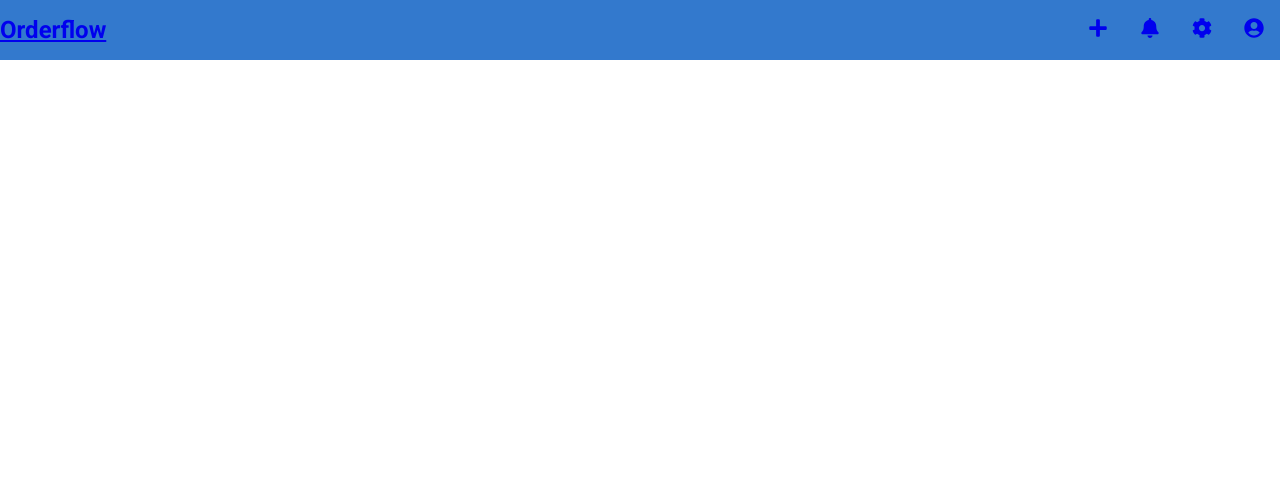
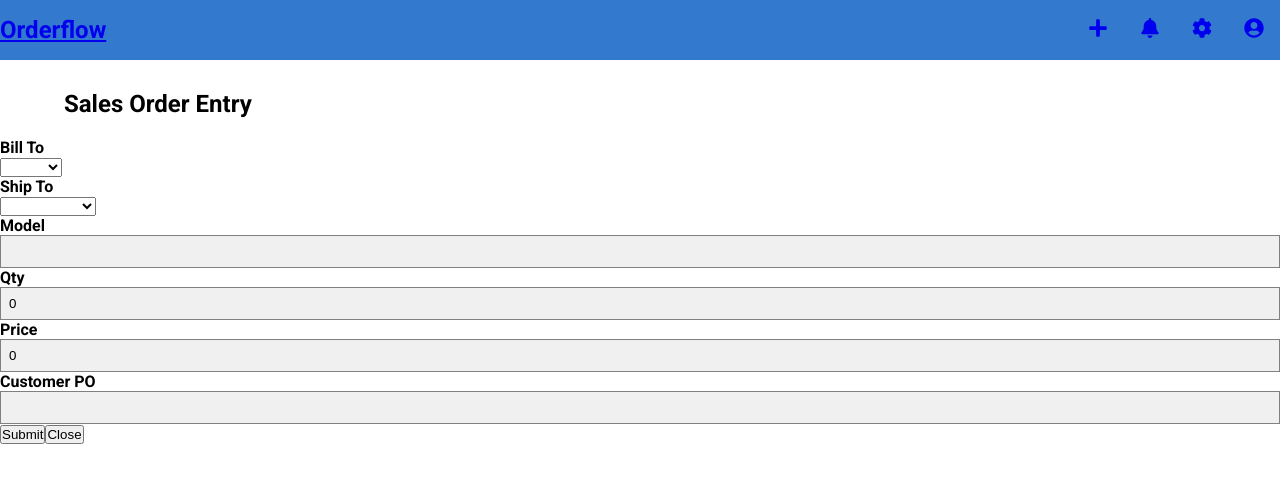
Before and after one commit to jcho-project/orderflow, a React (Create React App) app: page /edit in a window 1280 px wide. Before the commit this address had no page. Shown: the top 482 px of the page. Built offline with nearby package versions, Linux system fonts and the light colour scheme.

Commit message:
create EditForm landing component for editOrder functionality // require selected order to be displayed when redirected to /edit

```diff
--- a/db.json
+++ b/db.json
@@ -119,6 +119,28 @@
       "customer_po": "",
       "id": 10,
       "selected": false
+    },
+    {
+      "bill-to": "",
+      "ship-to": "",
+      "model": "",
+      "quantity": 0,
+      "price": 0,
+      "order_status": "Booked",
+      "line_status": "Booked",
+      "customer_po": "",
+      "id": 11
+    },
+    {
+      "bill-to": "",
+      "ship-to": "",
+      "model": "",
+      "quantity": 0,
+      "price": 0,
+      "order_status": "Booked",
+      "line_status": "Booked",
+      "customer_po": "",
+      "id": 12
     }
   ]
 }
--- a/src/App.js
+++ b/src/App.js
@@ -1,7 +1,9 @@
 import { Route, Routes } from "react-router-dom"
 import Navbar from "./components/layout/Navbar"
 import Home from "./pages/Home"
-import CreateOrder from "./pages/CreateOrder"
+// import CreateOrder from "./pages/CreateOrder"
+import CreateForm from "./components/orders/CreateForm"
+import EditForm from "./components/orders/EditForm"
 import { OrderProvider } from "./context/OrderContext"
 
 function App() {
@@ -10,7 +12,8 @@ function App() {
       <Navbar />
       <Routes>
         <Route exact path="/" element={<Home />} />
-        <Route exact path="/create" element={<CreateOrder />} />
+        <Route exact path="/create" element={<CreateForm />} />
+        <Route exact path="/edit" element={<EditForm />} />
       </Routes>
     </OrderProvider>
   )
--- /dev/null
+++ b/src/components/orders/EditForm.jsx
@@ -0,0 +1,84 @@
+import { useContext, useState } from "react"
+import OrderContext from "../../context/OrderContext"
+import { useNavigate } from "react-router-dom"
+
+function EditForm() {
+  const { addOrder, orderEdit } = useContext(OrderContext)
+
+  const navigate = useNavigate()
+
+  const initialValues = {
+    "bill-to": "",
+    "ship-to": "",
+    "model": "",
+    "quantity": 0,
+    "price": 0,
+    "order_status": "Booked",
+    "line_status": "Booked",
+    "customer_po": "",
+  }
+
+  const [values, setValues] = useState(initialValues)
+
+  const handleSubmit = (e) => {
+    e.preventDefault()
+
+    console.log(orderEdit)
+
+    addOrder(values)
+    navigate("/")
+  }
+
+  const handleInputChange = (e) => {
+    e.preventDefault()
+    // const name = e.target.name
+    // const value = e.target.value
+
+    const { name, value } = e.target
+
+    setValues({
+      ...values,
+      [name]: value,
+    })
+  }
+
+  return (
+    <>
+      <h2 className="title">Sales Order Entry</h2>
+      <form onSubmit={handleSubmit}>
+        <h4>Bill To</h4>
+        <select name="bill-to" value={values["bill-to"]} onChange={handleInputChange} >
+          <option value=""></option>
+          <option value="MSH">MSH</option>
+          <option value="Saturn">Saturn</option>
+          <option value="OTTO">OTTO</option>
+        </select>
+
+        <h4>Ship To</h4>
+        <select name="ship-to" value={values["ship-to"]} onChange={handleInputChange} >
+          <option value=""></option>
+          <option value="New York">New York</option>
+          <option value="Boston">Boston</option>
+          <option value="Los Angeles">Los Angeles</option>
+        </select>
+
+        <h4>Model</h4>
+        <input type="text" value={values["model"]} name="model" onChange={handleInputChange} />
+
+        <h4>Qty</h4>
+        <input type="text" value={values["quantity"]} name="quantity" onChange={handleInputChange} />
+
+        <h4>Price</h4>
+        <input type="text" value={values["price"]} name="price" onChange={handleInputChange} />
+
+        <h4>Customer PO</h4>
+        <input type="text" value={values["customer_po"]} name="customer_po" onChange={handleInputChange} />
+
+        <button type="submit">Submit</button>
+        <button>Close</button>
+      </form>
+    </>
+  )
+}
+
+export default EditForm
--- a/src/context/OrderContext.js
+++ b/src/context/OrderContext.js
@@ -1,4 +1,5 @@
 import { createContext, useState } from "react"
+import { useNavigate } from "react-router-dom"
 
 const OrderContext = createContext()
 
@@ -13,6 +14,8 @@ export const OrderProvider = ({children}) => {
     item: {},
     edit: false
   })
+
+  const navigate = useNavigate()
 
   // search order
   const searchOrder = async (item) => {
@@ -52,11 +55,11 @@ export const OrderProvider = ({children}) => {
 	}
 
   const editOrder = (item) => {
-    console.log(item.id)
     setOrderEdit({
       item,
       edit: true
     })
+    navigate("/edit")
   }
 
   // search bill-to for order
@@ -108,6 +111,7 @@ export const OrderProvider = ({children}) => {
     searchOrder,
 		addOrder,
     editOrder,
+    orderEdit,
   }}>
     {children}
   </OrderContext.Provider>
```
